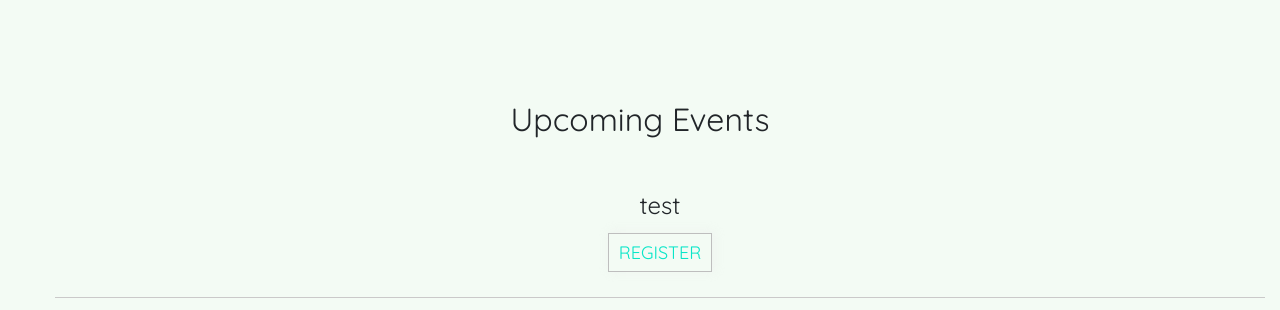
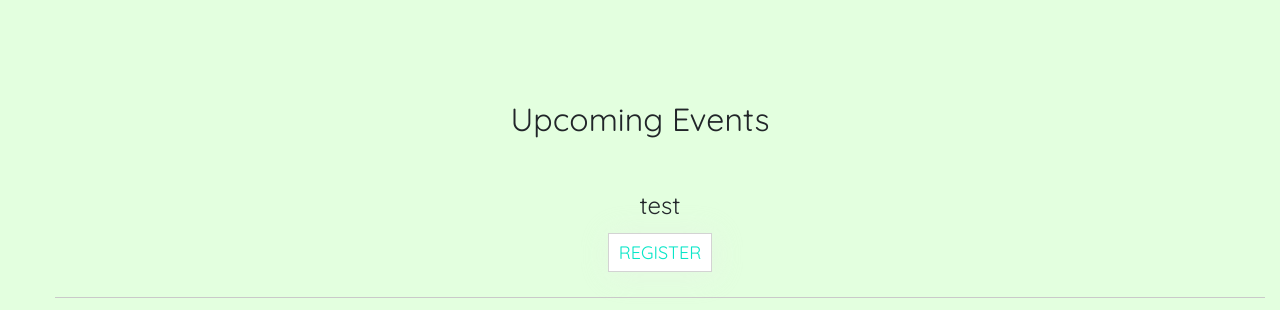
Before and after one commit to cryptoads/CRBN, a React (Create React App) app in the folder client/: page /events in a window 1280 px wide. Shown: the top 310 px of the page. Built offline with nearby package versions, Linux system fonts and the light colour scheme; no server answers.

Commit message:
change the ultra-light green background color slightly so it stands out a little better

```diff
--- a/client/src/App.css
+++ b/client/src/App.css
@@ -1,6 +1,6 @@
 
 body {
-    background-color: #F3FBF4;
+    background-color: #e3ffdf;
     font-family: 'Quicksand', sans-serif;
 
 }
@@ -32,13 +32,13 @@ body {
 }
 
 .appBtn, .gitHubButton {
-  background: none;
+  background: #fff;
   text-transform: uppercase;
   color: #08E6C8;
-  border: .5px solid #bebebe;
   padding: 5px 10px;
+  border: .5px solid lightgrey;
   transition: 0.3s ease-in-out;
-  box-shadow: 2px -1px 10px 1px rgba(231,231,231,0.31);
+  box-shadow: 2px 2px 30px 2px rgba(231,231,231,0.31);
   cursor: pointer;
 
 }
--- a/client/src/Components/BasicInfo.jsx
+++ b/client/src/Components/BasicInfo.jsx
@@ -17,6 +17,7 @@ class BasicInfo extends Component {
     return (
     <div className="basic-info-container col-sm-12 col-md-4 col-lg-4">
       <img alt="profile-pic" className='profile-picture' src={basicInfo.imgUrl} />
+      <br />
       <span onClick={this.editButtonClicked} className='edit-info-link'> {loggedIn !== false ? 'Edit Basic Info' : ''}</span>
       <button onClick={this.saveButtonClicked} className="saveButton appBtn hide">Save</button>
       <p className="username">
--- a/client/src/UserProfile.css
+++ b/client/src/UserProfile.css
@@ -173,3 +173,5 @@
 
     border: 0;
 }
+
+.events {}
```
